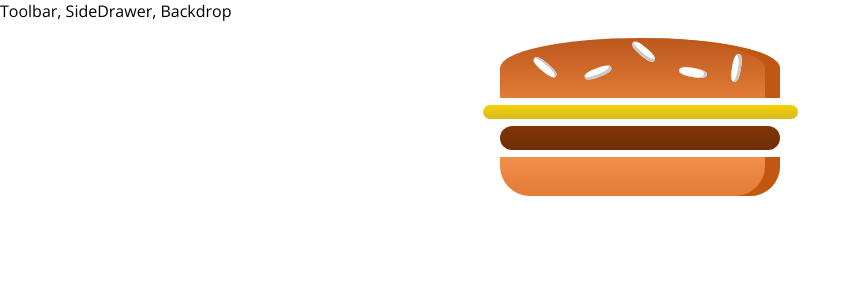
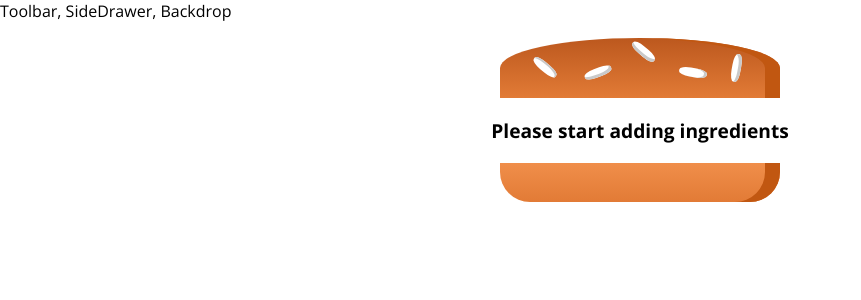
Before and after one commit to zdrale/Burger, a React app: page / in a window 1280 px wide. Shown: the top 300 px of the page, without its empty margins (0-861 px from the left). Built offline with nearby package versions, Linux system fonts and the light colour scheme.

Commit message:
Enabled adding ingredients

```diff
--- a/src/components/Burger/Burger.js
+++ b/src/components/Burger/Burger.js
@@ -2,12 +2,23 @@ import classes from "./Burger.css";
 import BurgerIngredients from "./BurgerIngredient/BurgerIngredient";
 import React from "react";
 
-const burger = () => {
+const burger = (props) => {
+  let transformedIngredients = Object.keys(props.ingredients)
+    .map((igKey) => {
+      return [...Array(props.ingredients[igKey])].map((_, i) => {
+        return <BurgerIngredients key={igKey + i} type={igKey} />;
+      });
+    })
+    .reduce((arr, el) => {
+      return arr.concat(el);
+    }, []);
+  if (transformedIngredients.length == 0) {
+    transformedIngredients = <p>Please start adding ingredients</p>;
+  }
   return (
     <div className={classes.Burger}>
       <BurgerIngredients type="bread-top" />
-      <BurgerIngredients type="cheese" />
-      <BurgerIngredients type="meat" />
+      {transformedIngredients}
       <BurgerIngredients type="bread-bottom" />
     </div>
   );
--- a/src/containers/BurgerBuilder.js
+++ b/src/containers/BurgerBuilder.js
@@ -3,10 +3,18 @@ import Auxilery from "../hoc/Auxilery";
 import Burger from "../components/Burger/Burger";
 
 class BurgerBuilder extends Component {
+  state = {
+    ingredients: {
+      salad: 0,
+      bacon: 0,
+      cheese: 0,
+      meat: 0,
+    },
+  };
   render() {
     return (
       <Auxilery>
-        <Burger />
+        <Burger ingredients={this.state.ingredients} />
       </Auxilery>
     );
   }
```
Also changed, not shown: src/components/Burger/BuildControls/BuildControl/BuildControl.js (added, +11 -0 lines), src/components/Burger/BuildControls/BuildControls.css (added, +10 -0 lines), src/components/Burger/BuildControls/BuildControls.js (added, +7 -0 lines), src/components/Burger/BuildControls/BuildControl/BuildControl.css (added).
